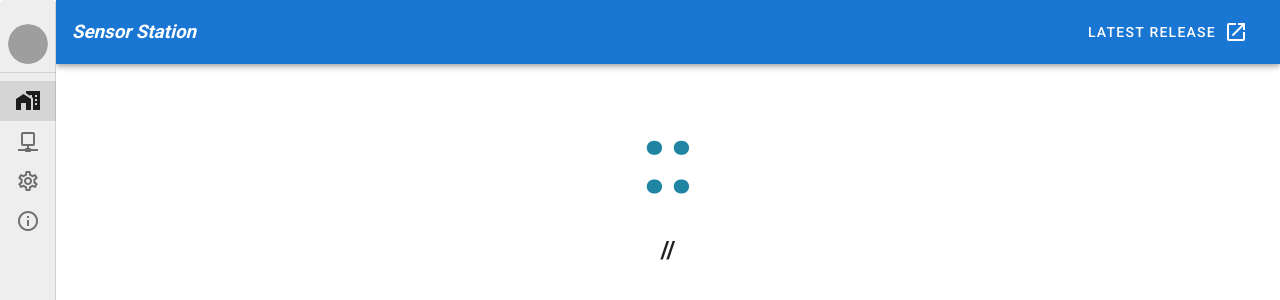
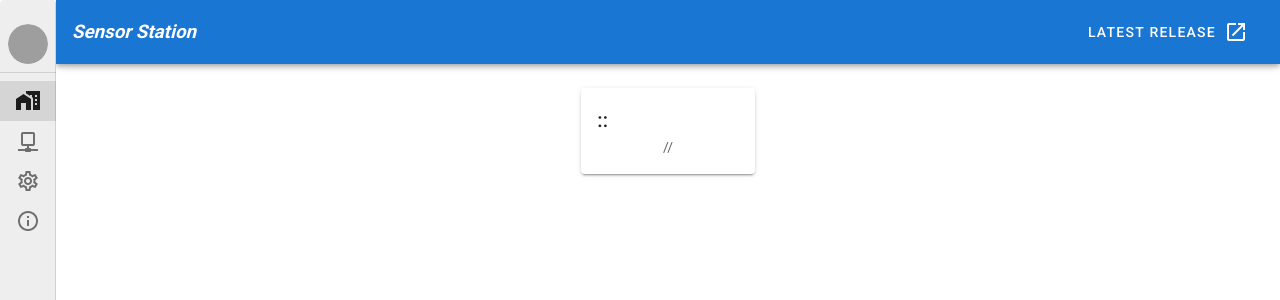
Before and after one commit to sensorstation/app, a Vue app: page / in a window 1280 px wide. Shown: the top 300 px of the page. Built offline with nearby package versions, Linux system fonts and the light colour scheme; grey boxes are pictures that could not be loaded; what vue-native-websocket would draw is missing.

Commit message:
an ugly working clock

```diff
--- a/src/components/Clock.vue
+++ b/src/components/Clock.vue
@@ -1,10 +1,18 @@
 <template>
     <v-container>
-        <v-row class="text-center">
-            <v-col cols="12">
-                <h1>{{ hour }}:{{ minute }}:{{ second }}</h1>
-                <h2>{{ month }}/{{ day }}/{{ year }}</h2>
+        <v-row>
+            <v-col></v-col>
+            <v-col cols="2">
+                <v-card class="text-center">
+                    <v-card-title>
+                        {{ hour }}:{{ minute }}:{{ second }}
+                    </v-card-title>
+                    <v-card-subtitle>
+                        {{ month }}/{{ day }}/{{ year }}
+                    </v-card-subtitle>
+                </v-card>
             </v-col>
+            <v-col></v-col>
         </v-row>
     </v-container>
 </template>
```
